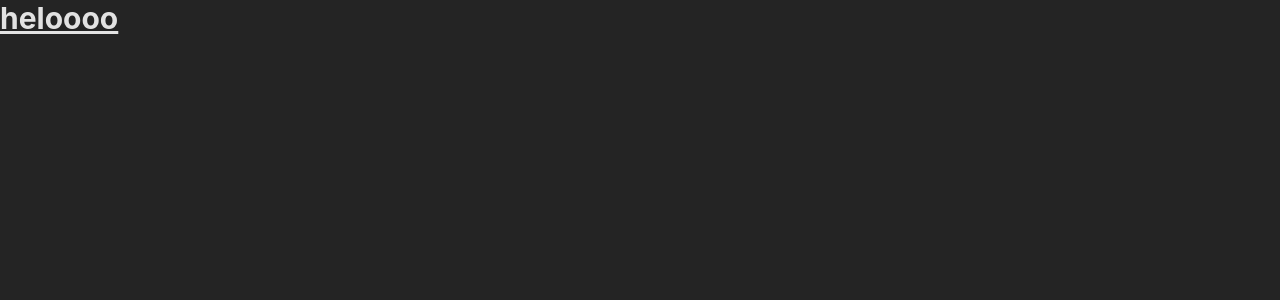
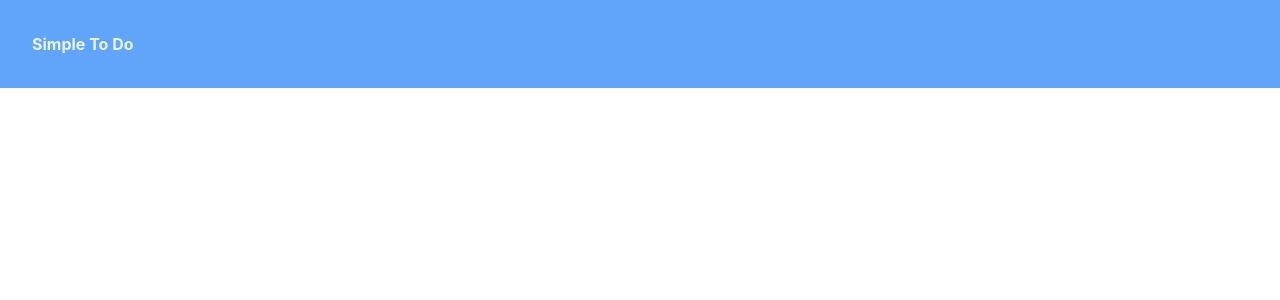
Before and after one commit to bima-taruna/FE-INT-AD-Mhd-Bima-Taruna-Cipta, a React (Vite) app: page / in a window 1280 px wide. Shown: the top 300 px of the page. Built offline with nearby package versions, Linux system fonts and the light colour scheme.

Commit message:
membuat component navbar

```diff
--- a/src/App.jsx
+++ b/src/App.jsx
@@ -1,6 +1,9 @@
+import NavBar from "./component/Navbar";
+
 function App() {
   return (
     <>
+      <NavBar />
       <div className="text-3xl font-bold underline">heloooo</div>
     </>
   );
--- /dev/null
+++ b/src/component/Navbar.jsx
@@ -0,0 +1,9 @@
+function NavBar() {
+  return (
+    <div className="bg-blue-400 w-screen py-4 px-6 md:py-8 md:px-8 ">
+      <h5 className="font-bold">Simple To Do</h5>
+    </div>
+  );
+}
+
+export default NavBar;
--- a/src/index.css
+++ b/src/index.css
@@ -9,7 +9,6 @@
 
   color-scheme: light dark;
   color: rgba(255, 255, 255, 0.87);
-  background-color: #242424;
 
   font-synthesis: none;
   text-rendering: optimizeLegibility;
```
